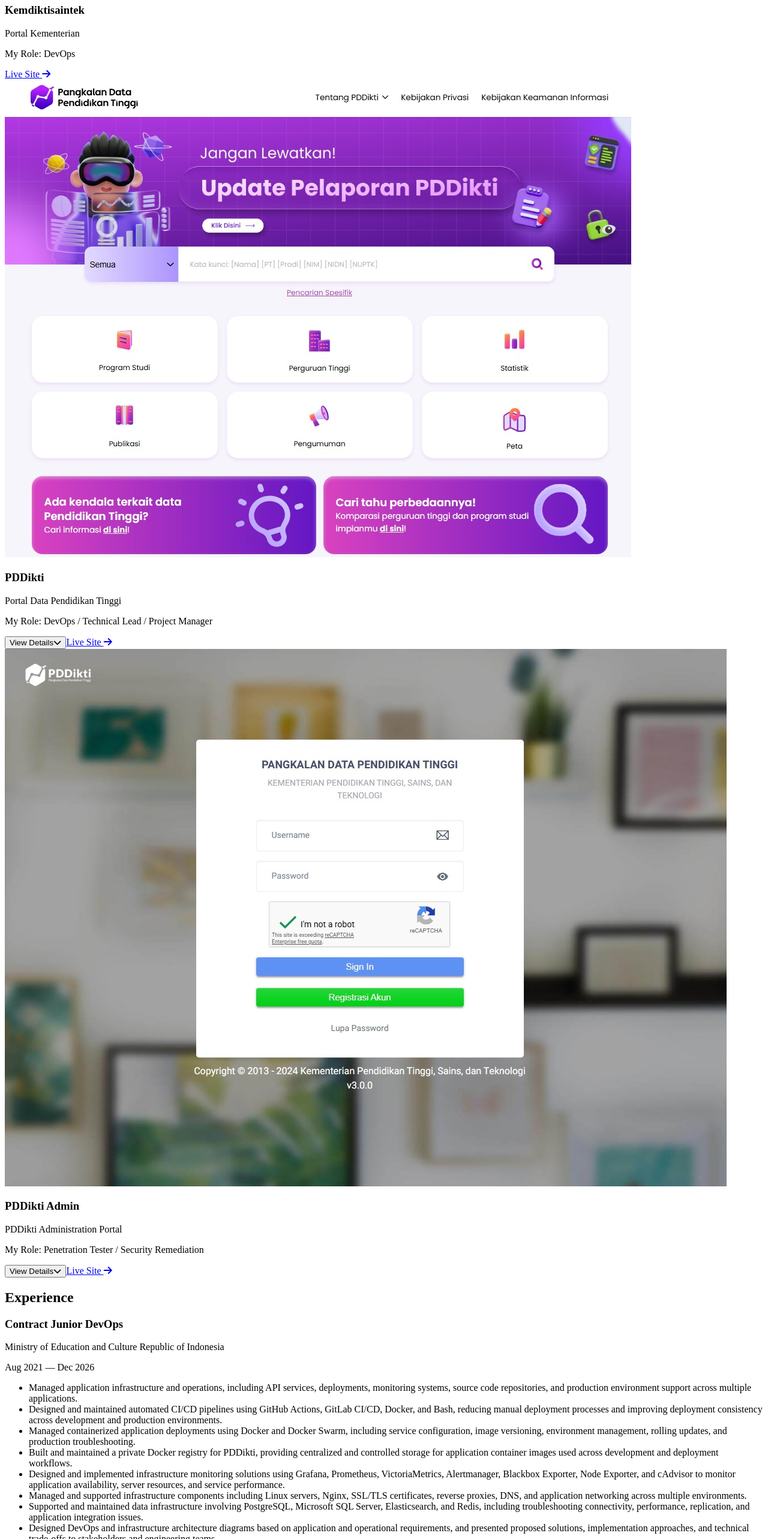
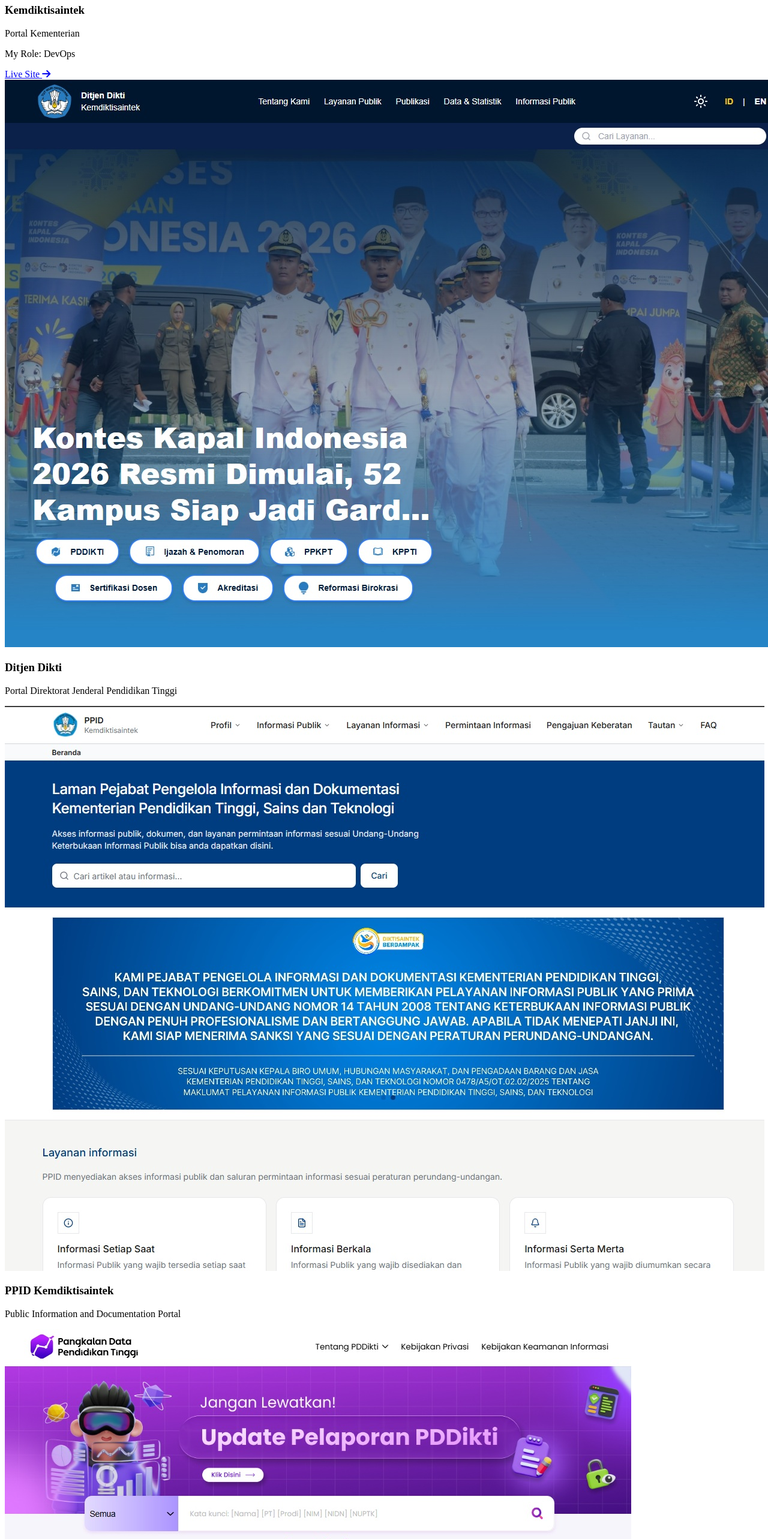
Before and after one commit to ariwijayaikd/profile, a React (Vite) app: page / in a window 1280 px wide. Shown: the part 2740-5306 px from the top of the page at 60% size. Built offline with nearby package versions, Linux system fonts and the light colour scheme; the HTML template or start-up script is replaced by a standard one.

Commit message:
feat: add Ditjen Dikti and PPID projects

```diff
--- a/src/data/projects.ts
+++ b/src/data/projects.ts
@@ -1,6 +1,8 @@
+import ditjenDiktiThumb from '../assets/ditjen-dikti.jpg'
 import kemdiktisaintekThumb from '../assets/kemdiktisaintek.jpg'
 import pddiktiAdminThumb from '../assets/pddikti-admin.jpg'
 import pddiktiThumb from '../assets/pddikti.jpg'
+import ppidThumb from '../assets/ppid.jpg'
 
 export interface Project {
   id: string
@@ -28,6 +30,22 @@
     icon: 'fas fa-landmark',
     image: kemdiktisaintekThumb,
     liveUrl: 'https://kemdiktisaintek.go.id',
+  },
+  {
+    id: 'ditjen-dikti',
+    title: 'Ditjen Dikti',
+    description: 'Portal Direktorat Jenderal Pendidikan Tinggi',
+    tech: [],
+    icon: 'fas fa-building-columns',
+    image: ditjenDiktiThumb,
+  },
+  {
+    id: 'ppid',
+    title: 'PPID Kemdiktisaintek',
+    description: 'Public Information and Documentation Portal',
+    tech: [],
+    icon: 'fas fa-circle-info',
+    image: ppidThumb,
   },
   {
     id: 'pddikti',
```
Also changed, not shown: src/assets/ditjen-dikti.jpg (added), src/assets/ppid.jpg (added).
